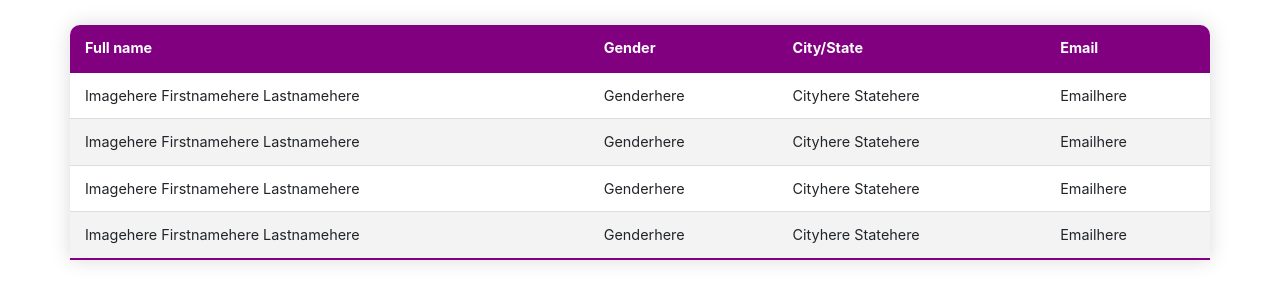
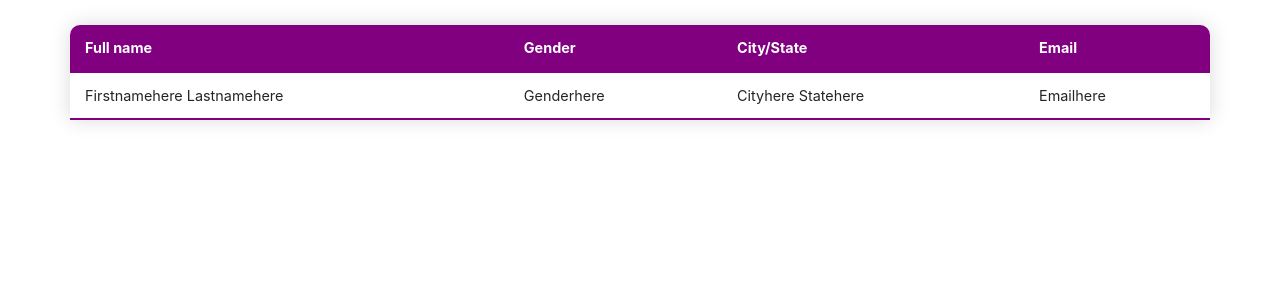
Before and after one commit to jam-madrigal/employee-directory, a React (Create React App) app: page / in a window 1280 px wide. Shown: the top 302 px of the page. Built offline with nearby package versions, Linux system fonts and the light colour scheme.

Commit message:
added some pseudocode more specifically

```diff
--- a/src/App.js
+++ b/src/App.js
@@ -4,10 +4,20 @@ import TableHead from './components/TableHeader/TableHeader'
 
 
 function App() {
+  // Make this to a state instead for the filtering to function
+  const employees = [{}];
+
+  // API call here that pushes to employees
   return (
-    // There also needs to be a top page banner here with the title of the app
+
+    // There needs to be a top page banner here with the title of the app
+
     // Also add a search bar component, which filters the table as the user types
-    // Create clickable buttons on the table headres that sort the table by that header, either ascending or descending on click
+    // Listens whenever there is a change on the input and searching for whatever matches the input in the object, use state to remove everything that doesn't match (activity 17)
+
+    // Create clickable buttons on the table headers that sort the table by that header, either ascending or descending on click
+
+    // Add object for an api call here, push the object to an array, map over it and
     <div className="container">
 
       <div className="row">
@@ -15,10 +25,9 @@ function App() {
         <table className="col-sm" style={{margin: '25px 0', 'font-size': '0.9em', 'min-width': '400px', 'border-radius': '10px 10px 0 0', overflow: 'hidden', 'box-shadow': '0 0 20px rgba(0, 0, 0, 0.15)'}}>
         <TableHead />
           <tbody>
-            <Row />
-            <Row />
-            <Row />
-            <Row />
+            {employees.map((employee) => <Row picture={employee.picture}/>)}
+
+
           </tbody>
         </table>
 
--- a/src/components/Row/Row.js
+++ b/src/components/Row/Row.js
@@ -5,12 +5,11 @@ import API from '../../utils/API';
 function Row(props) {
   // Add an API.get from here that gets the employees json file from the API.getUsers and stores it in the employees variable below (?)
   // useState and useEffect?
-  const employees = [{}]
 
   return (
     // Add a map() here that iterates through the array of employees and generates a row with the props in their corresponding columns
     <tr>
-        <td>Imagehere Firstnamehere Lastnamehere</td>
+        <td>{props.picture} Firstnamehere Lastnamehere</td>
         <td>Genderhere</td>
         <td>Cityhere Statehere</td>
         <td>Emailhere</td>
```
